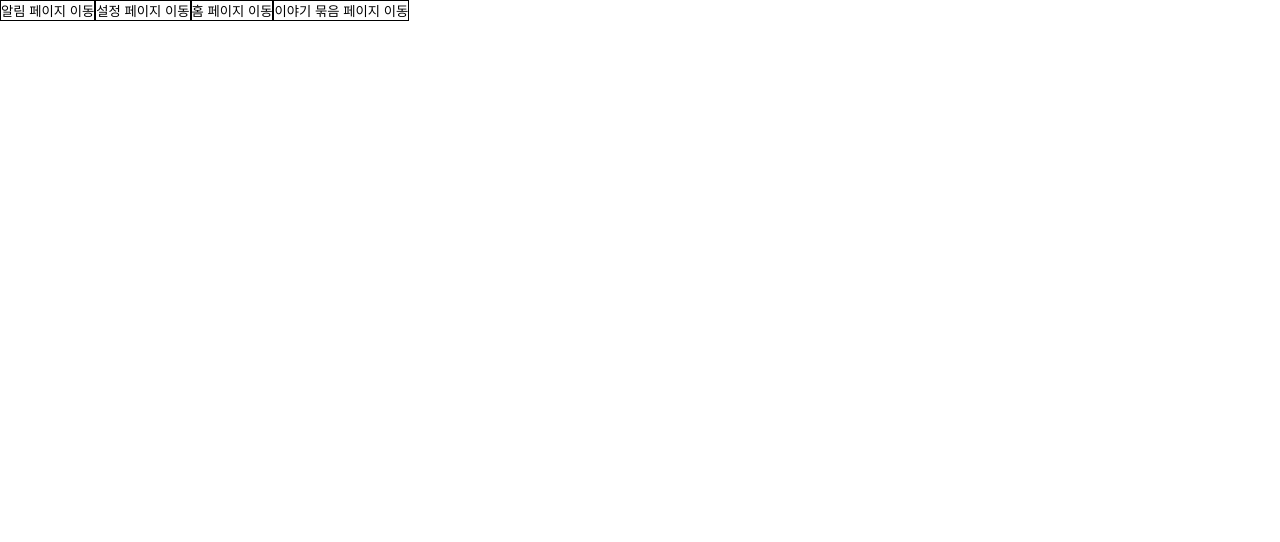
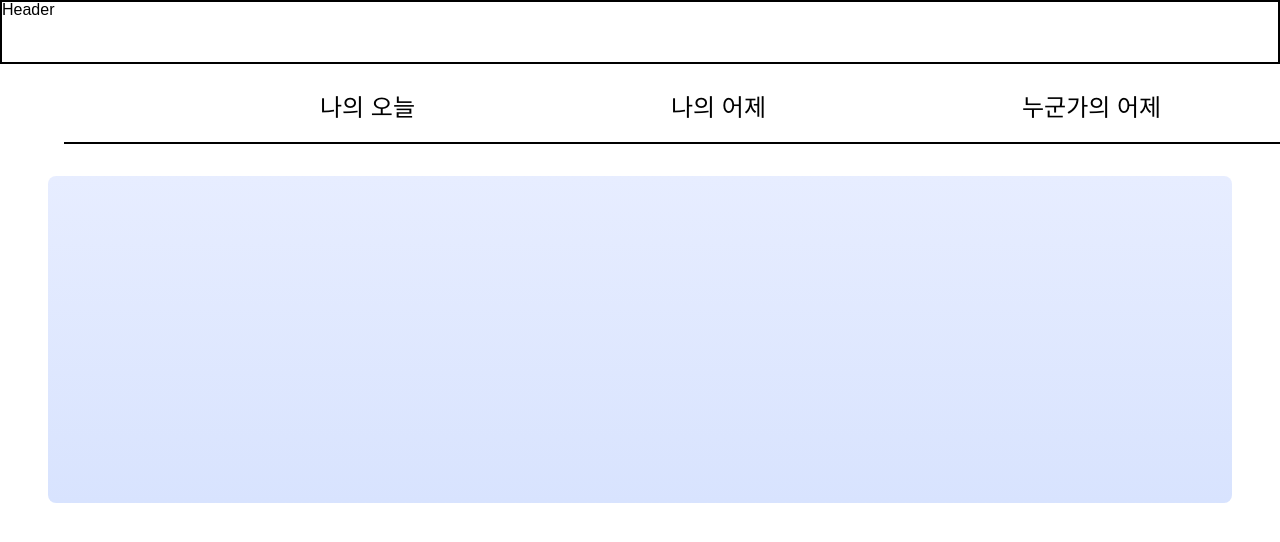
Before and after one commit to share-today/share-today-fe, a React (Create React App) app: page / in a window 1280 px wide. Shown: the top 542 px of the page. Built offline with nearby package versions, Linux system fonts and the light colour scheme.

Commit message:
Design: Home 화면 NavBar UI 적용

```diff
--- a/src/Routes.tsx
+++ b/src/Routes.tsx
@@ -1,4 +1,5 @@
 import { BrowserRouter, Route, Routes } from 'react-router-dom';
+import Header from './components/organisms/Header';
 import BundleOfStory from './pages/BundleOfStory';
 import BundleOfStoryDetail from './pages/BundleOfStoryDetail';
 import Home from './pages/Home';
@@ -10,6 +11,7 @@ import Setting from './pages/Setting';
 const Router = () => {
   return (
     <BrowserRouter>
+      <Header />
       <Routes>
         <Route path='/login' element={<Login />} />
         <Route path='/' element={<Home />} />
--- a/src/components/atoms/Button.tsx
+++ b/src/components/atoms/Button.tsx
@@ -12,5 +12,5 @@ export const Button = styled.button<Props>`
   width: ${(props) => props.width}rem;
   height: ${(props) => props.height}rem;
   border-radius: 4px;
-  margin-bottom: 16px;
+  margin-bottom: 1rem;
 `;
--- a/src/components/atoms/ImageButton.tsx
+++ b/src/components/atoms/ImageButton.tsx
@@ -18,5 +18,5 @@ export const ImageButton = styled.button<Props>`
     props.imgType === 'talk' ? `${talk}` : `${apple}`})
   background-repeat: no-repeat;
   border-radius: 4px;
-  margin-bottom: 16px;
+  margin-bottom: 1rem;
 `;
--- a/src/components/atoms/Text.tsx
+++ b/src/components/atoms/Text.tsx
@@ -7,5 +7,5 @@ type Props = {
 
 export const Text = styled.p<Props>`
   color: ${(props) => (props.color ? props.color : 'black')};
-  margin: 16px;
+  margin: 1rem;
 `;
--- /dev/null
+++ b/src/components/organisms/Header.tsx
@@ -0,0 +1,12 @@
+import styled from 'styled-components';
+
+const Header = () => {
+  return <HeaderContainer>Header</HeaderContainer>;
+};
+
+const HeaderContainer = styled.div`
+  width: 100%;
+  height: 4rem;
+  border: 2px solid black;
+`;
+export default Header;
--- /dev/null
+++ b/src/components/organisms/NavBar.tsx
@@ -0,0 +1,27 @@
+import styled from 'styled-components';
+
+const navMenu = ['나의 오늘', '나의 어제', '누군가의 어제'];
+const NavBar = () => {
+  return (
+    <NavBarContainer>
+      {navMenu.map((menu) => {
+        return <span>{menu}</span>;
+      })}
+    </NavBarContainer>
+  );
+};
+
+const NavBarContainer = styled.div`
+  width: 95%;
+  margin: 0 0 0 auto;
+  height: 3rem;
+  border-bottom: 2px solid black;
+  margin-top: 2rem;
+
+  span {
+    font-size: 1.5rem;
+    margin-left: 16rem;
+  }
+`;
+
+export default NavBar;
--- /dev/null
+++ b/src/components/templates/HomeSection.tsx
@@ -0,0 +1,25 @@
+import styled from 'styled-components';
+import NavBar from '../organisms/NavBar';
+
+const HomeSection = () => {
+  return (
+    <>
+      <NavBar />
+      <HomeSectionContainer>
+        <Input />
+      </HomeSectionContainer>
+    </>
+  );
+};
+const HomeSectionContainer = styled.div`
+  padding: 2rem 3rem;
+`;
+
+const Input = styled.input`
+  width: 100%;
+  height: 327px;
+  background: linear-gradient(180deg, #e7edff 0%, #d8e3fe 100%);
+  border-radius: 8px;
+  border: none;
+`;
+export default HomeSection;
--- a/src/pages/Home.tsx
+++ b/src/pages/Home.tsx
@@ -1,6 +1,7 @@
 import { MouseEvent } from 'react';
 import { useNavigate } from 'react-router-dom';
 import styled from 'styled-components';
+import HomeSection from '../components/templates/HomeSection';
 
 const Home = () => {
   const navigate = useNavigate();
@@ -23,6 +24,8 @@ const Home = () => {
   };
   return (
     <>
+      <HomeSection />
+      {/* <div>
         <Button id='notice' onClick={moveToPage}>
           알림 페이지 이동
         </Button>
@@ -35,6 +38,8 @@ const Home = () => {
         <Button id='story' onClick={moveToPage}>
           이야기 묶음 페이지 이동
         </Button>
+      </div>
+      <Input /> */}
     </>
   );
 };
@@ -43,4 +48,11 @@ const Button = styled.button`
   border: 1px solid black;
 `;
 
+const Input = styled.input`
+  width: 327px;
+  height: 327px;
+  background: linear-gradient(180deg, #e7edff 0%, #d8e3fe 100%);
+  border-radius: 8px;
+  border: none;
+`;
 export default Home;
--- a/src/styles/Theme.ts
+++ b/src/styles/Theme.ts
@@ -1,16 +1,63 @@
+const colors = {
+  gray0: '#F7F8F9',
+  gray1: '#E9EBED',
+  gray2: '#BDBDBD',
+  gray3: '#828282',
+  gray4: '#4F4F4F',
+  gray5: '#26282B',
+  gray6: '#1B1D1F',
+  gray7: '#474C51',
+  black: '#000000',
+  red: 'red',
+};
+
+const font = {
+  xs: '0.75rem',
+  sm: '0.87rem',
+  base: '1rem',
+  md: '1.12rem',
+  lg: '1.25rem',
+};
+
+const paddings = {
+  xs: '0.75rem',
+  sm: '0.87rem',
+  base: '1rem',
+  md: '1.12rem',
+  lg: '1.25rem',
+};
+
+const margins = {
+  xs: '0.75rem',
+  sm: '0.87rem',
+  base: '1rem',
+  md: '1.12rem',
+  lg: '1.25rem',
+};
+
+const breakpoints = {
+  mobile: 500,
+  tablet: 768,
+  desktop: 1024,
+  wide: 1200,
+  xwide: 1440,
+};
+
+const media = {
+  mobile: `@media (min-width: ${breakpoints.mobile}px)`,
+  tablet: `@media (min-width: ${breakpoints.tablet}px)`,
+  desktop: `@media (min-width: ${breakpoints.desktop}px)`,
+  wide: `@media (min-width: ${breakpoints.wide}px)`,
+  xwide: `@media (min-width: ${breakpoints.xwide}px)`,
+};
+
 const Theme = {
-  background: '#FFFEFC',
-  white: '#FFFFFF',
-  vermilion: '#ff7425',
-  orange: '#FF9900',
-  opacityOrange: 'rgba(242,153,74,0.5)',
-  yellow: '#FFD66C',
-  grey: 'rgba(196,196,196,0.3)',
-  middleGrey: 'rgba(65,65,65,0.4)',
-  deepGrey: '#828282',
-  lightOrange: 'rgba(255,195,170,0.3)',
-  fontColor: '#2D2B2B',
-  fontTitle: "'Alata', sans-serif;",
+  colors,
+  font,
+  breakpoints,
+  media,
+  paddings,
+  margins,
 };
 
 export default Theme;
```
Lines whose indentation alone changed are shown as unchanged.
